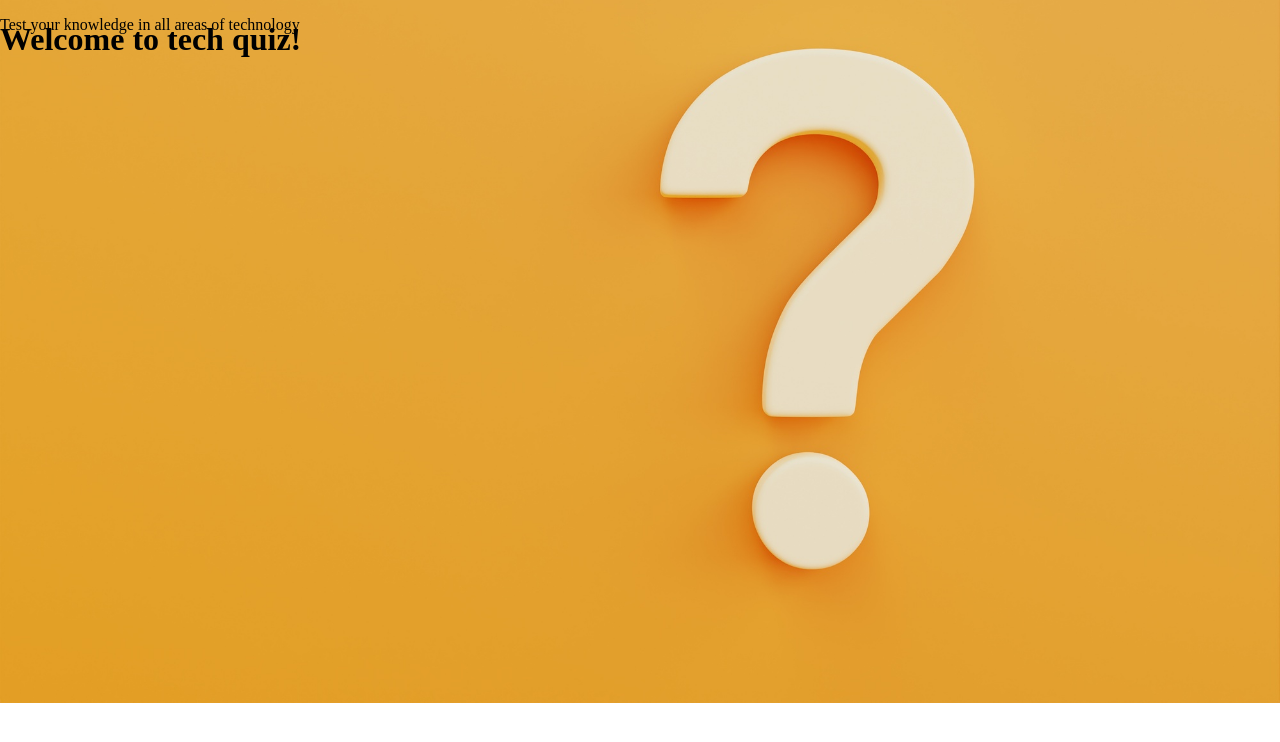
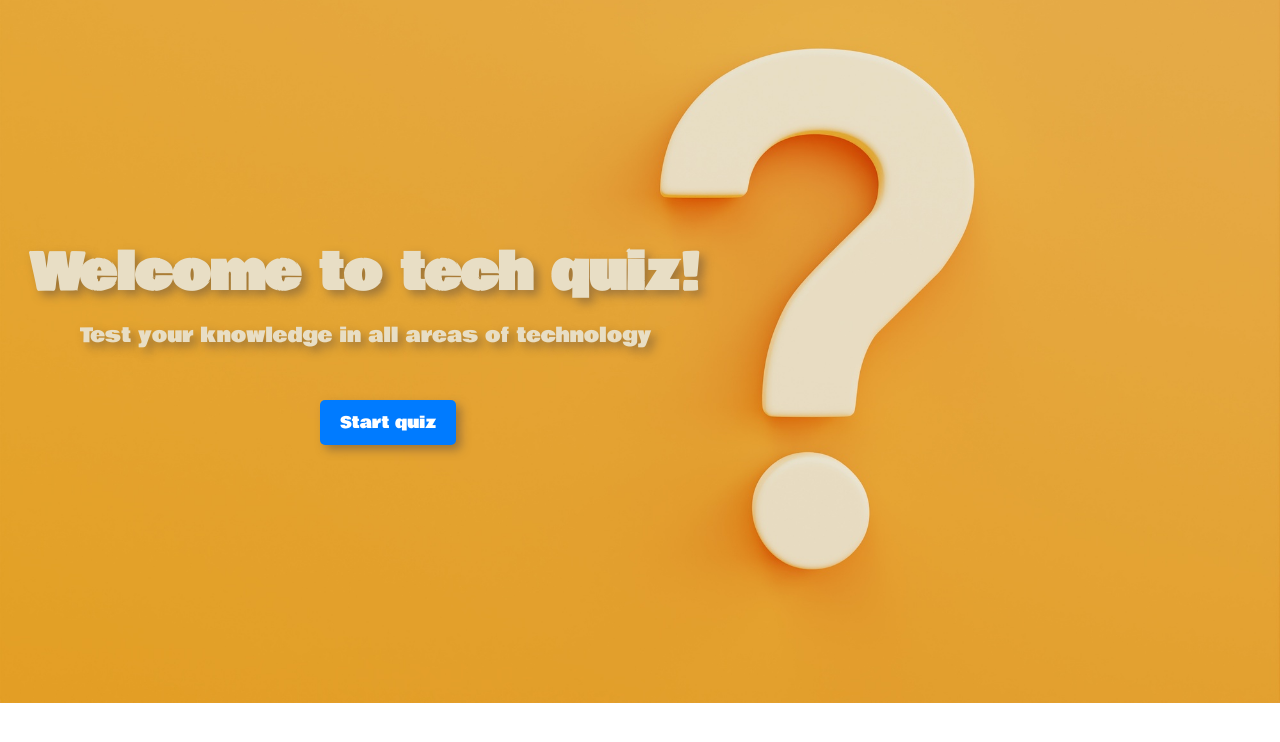
Before and after one commit to nlukic129/quiz-app, a React (Create React App) app: page / in a window 1280 px wide. Shown: the top 742 px of the page. Built offline with nearby package versions, Linux system fonts and the light colour scheme.

Commit message:
Added home page wallpaper

```diff
--- a/src/components/home/Home.module.css
+++ b/src/components/home/Home.module.css
@@ -1,3 +1,8 @@
+@font-face {
+  font-family: Title-Font;
+  src: url("../../assets/fonts/BowlbyOne-Regular.ttf");
+}
+
 .background-image {
   width: 100%;
   height: 100vh;
@@ -13,8 +18,38 @@
 
 .title {
   position: absolute;
+  font-family: Title-Font;
+  font-size: 50px;
+  color: rgb(232, 222, 197);
+  text-shadow: 5px 5px 10px rgba(95, 75, 62, 0.5);
+  left: 30px;
+  top: 200px;
 }
 
 .text {
   position: absolute;
+  font-family: Title-Font;
+  font-size: 20px;
+  color: rgb(232, 222, 197);
+  text-shadow: 5px 5px 10px rgba(95, 75, 62, 0.5);
+  left: 80px;
+  top: 300px;
 }
+
+.quiz-button {
+  position: absolute;
+  left: 25%;
+  top: 400px;
+  display: inline-block;
+  padding: 10px 20px;
+  background-color: #007bff;
+  color: #fff;
+  border: none;
+  border-radius: 5px;
+  font-size: 16px;
+  text-align: center;
+  cursor: pointer;
+  overflow: hidden;
+  font-family: Title-Font;
+  box-shadow: 5px 5px 10px rgba(95, 75, 62, 0.5);
+}
--- a/src/components/home/Home.tsx
+++ b/src/components/home/Home.tsx
@@ -1,14 +1,59 @@
+import { useRef, useState } from "react";
 import background from "../../assets/images/quiz-background.jpg";
 import classes from "./Home.module.css";
 
+import { motion, AnimatePresence } from "framer-motion";
+import { useNavigate } from "react-router-dom";
+
 const Home = () => {
+  const navigate = useNavigate();
+  const [isExiting, setIsExiting] = useState(false);
+
+  const onClickRedirectHandler = () => {
+    setIsExiting(true);
+    setTimeout(() => {
+      navigate("quiz");
+    }, 500);
+  };
+
   return (
     <>
-      <div className={classes["background-image"]}>
-        <img src={background} alt="Background quiz image" />
-        <h1 className={classes.title}>Welcome to tech quiz!</h1>
-        <p className={classes.text}>Test your knowledge in all areas of technology</p>
-      </div>
+      <AnimatePresence>
+        {!isExiting && (
+          <>
+            <motion.div className={classes["background-image"]} exit={{ y: -200, opacity: 0 }}>
+              <img src={background} alt="Background quiz image" />
+              <motion.h1
+                className={classes.title}
+                initial={{ y: -200, opacity: 0 }}
+                animate={{ y: 0, opacity: 1 }}
+                transition={{ duration: 0.9, type: "spring", bounce: 0.5 }}
+              >
+                Welcome to tech quiz!
+              </motion.h1>
+
+              <motion.p
+                className={classes.text}
+                initial={{ y: -200, opacity: 0 }}
+                animate={{ y: 0, opacity: 1 }}
+                transition={{ duration: 1.2, type: "spring", bounce: 0.5, delay: 1.2 }}
+              >
+                Test your knowledge in all areas of technology
+              </motion.p>
+
+              <motion.button
+                onClick={onClickRedirectHandler}
+                initial={{ y: -200, opacity: 0, scale: 0.5 }}
+                animate={{ y: 0, opacity: 1, scale: [0.8, 1.5, 1] }}
+                transition={{ duration: 1.2, type: "spring", bounce: 0.5, delay: 2.4 }}
+                className={classes["quiz-button"]}
+              >
+                Start quiz
+              </motion.button>
+            </motion.div>
+          </>
+        )}
+      </AnimatePresence>
     </>
   );
 };
```
